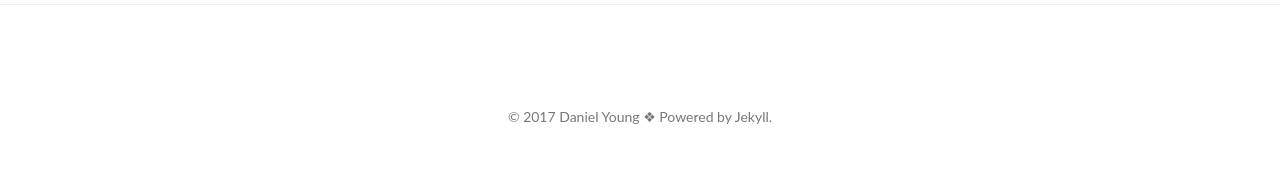
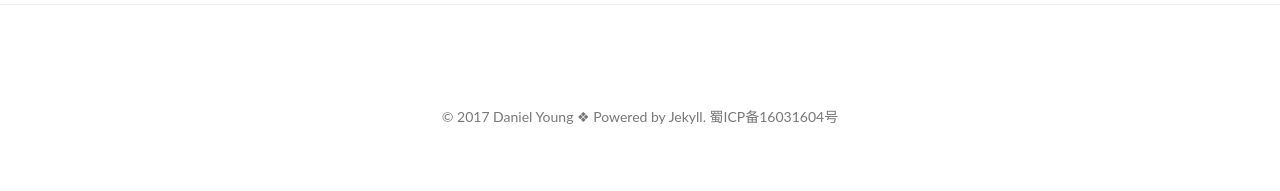
Before and after one commit to iminiapp/iminiapp.github.io, a Jekyll site: the page built from index.html, in a window 1280 px wide. Shown: the part 1279-1470 px from the top of the page. Built offline with Jekyll 4.4.1, drawn with Linux system fonts in a browser that asks for light colours; nearby versions of some CDN libraries; the list of posts is cut into pages by our own code.

Commit message:
添加备案信息

```diff
--- a/_includes/footer.html
+++ b/_includes/footer.html
@@ -8,6 +8,7 @@
                 </ul>
                 <p class="copyright text-muted">
                 &copy; {{ site.time | date: '%Y' }} {{ site.owner.name }} ❖ Powered by Jekyll.
+                蜀ICP备16031604号
                 </p>
             </div>
         </div>
```
